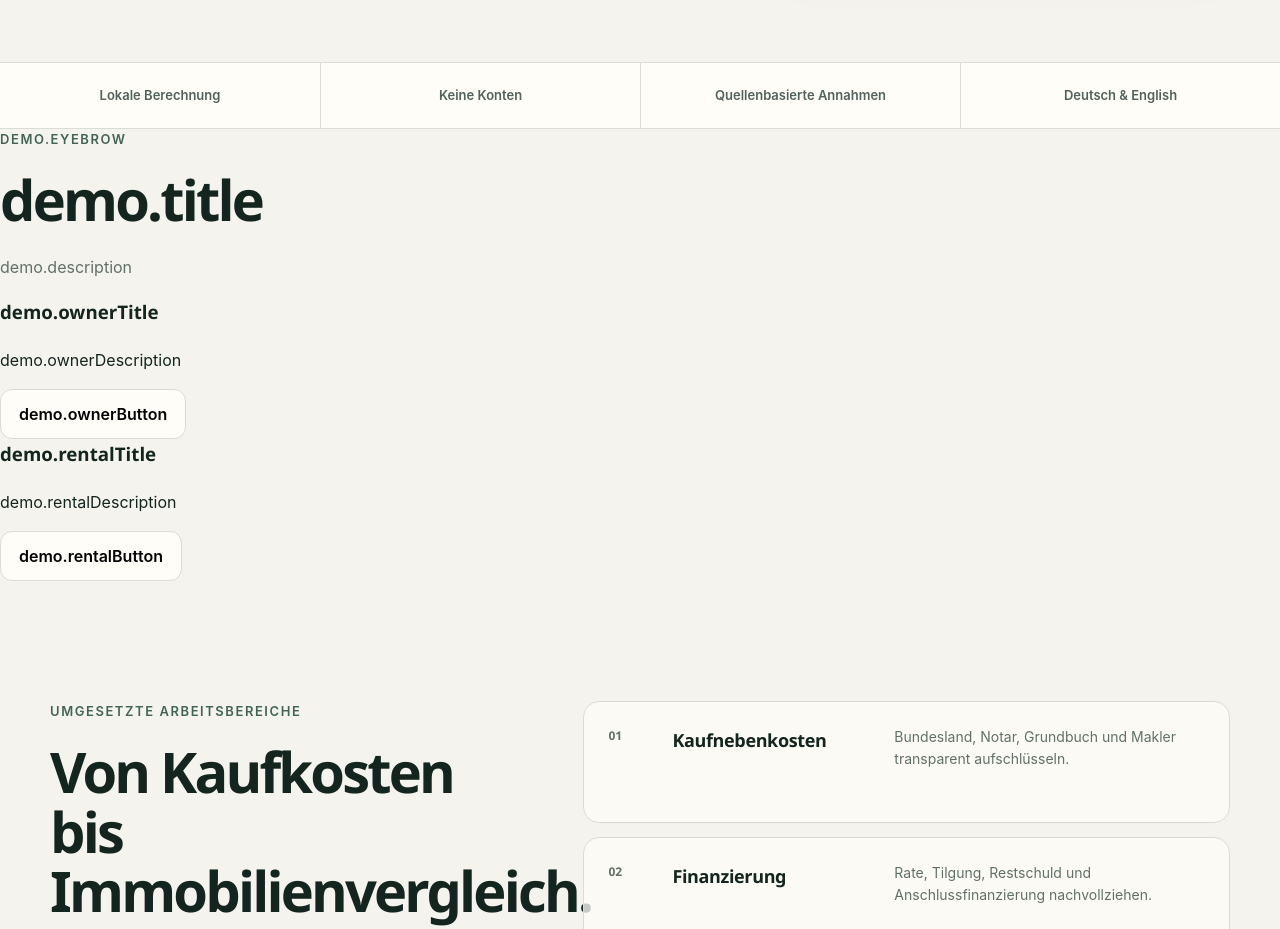
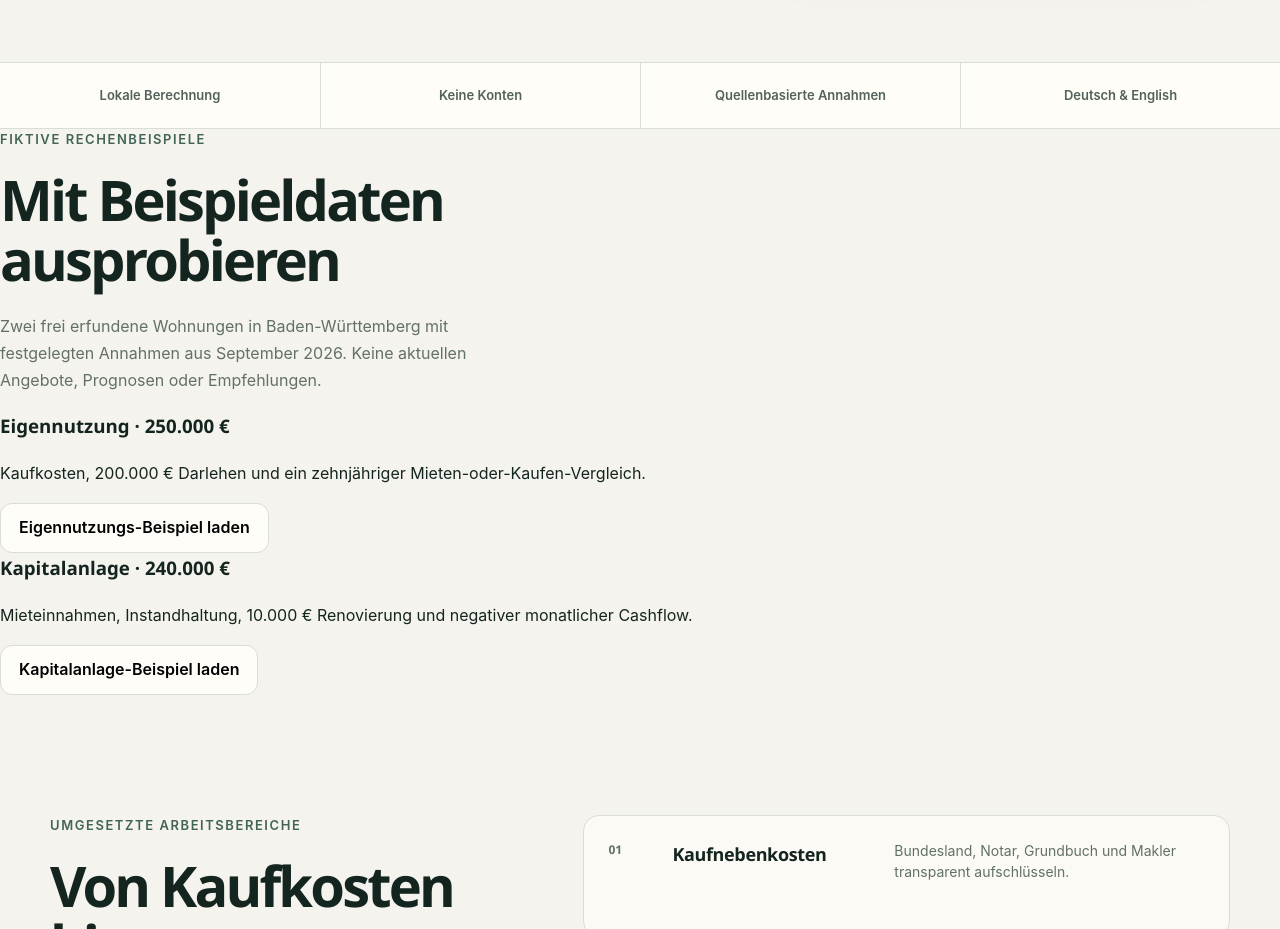
Before and after one commit to Akshat4112/immopilot-de, a React (Vite) app: page / in a window 1280 px wide. Shown: the part 860-1789 px from the top of the page. Built offline with nearby package versions, Linux system fonts and the light colour scheme.

Commit message:
feat(PF-007.1): add bilingual fictional-demo labels and confirmation copy

```diff
--- a/src/i18n/resources.ts
+++ b/src/i18n/resources.ts
@@ -45,6 +45,31 @@ export const resources = {
         ownerAction: 'Für Eigennutzung rechnen',
         rentalAction: 'Kapitalanlage bewerten',
         documentation: 'Dokumentation',
+      },
+      demo: {
+        eyebrow: 'Fiktive Rechenbeispiele',
+        title: 'Mit Beispieldaten ausprobieren',
+        description:
+          'Zwei frei erfundene Wohnungen in Baden-Württemberg mit festgelegten Annahmen aus September 2026. Keine aktuellen Angebote, Prognosen oder Empfehlungen.',
+        ownerTitle: 'Eigennutzung · 250.000 €',
+        ownerDescription:
+          'Kaufkosten, 200.000 € Darlehen und ein zehnjähriger Mieten-oder-Kaufen-Vergleich.',
+        ownerButton: 'Eigennutzungs-Beispiel laden',
+        rentalTitle: 'Kapitalanlage · 240.000 €',
+        rentalDescription:
+          'Mieteinnahmen, Instandhaltung, 10.000 € Renovierung und negativer monatlicher Cashflow.',
+        rentalButton: 'Kapitalanlage-Beispiel laden',
+        confirmTitle: 'Fiktives Beispiel laden?',
+        confirmMessage:
+          'Das Beispiel ersetzt die aktuellen, möglicherweise ungespeicherten Eingaben. Lokal gespeicherte Szenarien bleiben unverändert. Die Zahlen sind rein illustrativ.',
+        confirmButton: 'Beispiel übernehmen',
+        cancelButton: 'Abbrechen',
+        bannerLabel: 'Aktives Rechenbeispiel',
+        fictionalLabel: 'Fiktives Beispiel:',
+        ownerActive: 'Eigennutzung in Baden-Württemberg. Alle Werte sind bearbeitbar und keine Beratung.',
+        rentalActive:
+          'Kapitalanlage in Baden-Württemberg. Alle Werte sind bearbeitbar und keine Beratung.',
+        resetButton: 'Beispiel zurücksetzen',
       },
       preview: {
         label: 'Beispielrechnung',
@@ -1047,6 +1072,30 @@ export const resources = {
         rentalAction: 'Evaluate a rental investment',
         documentation: 'Documentation',
       },
+      demo: {
+        eyebrow: 'Fictional worked examples',
+        title: 'Explore with example inputs',
+        description:
+          'Two fictional Baden-Württemberg apartments with fixed September 2026 assumptions. These are not current listings, forecasts or recommendations.',
+        ownerTitle: 'Own home · €250,000',
+        ownerDescription:
+          'Purchase costs, a €200,000 mortgage and a ten-year rent-versus-buy comparison.',
+        ownerButton: 'Load own-home example',
+        rentalTitle: 'Rental investment · €240,000',
+        rentalDescription:
+          'Rental income, maintenance, a €10,000 renovation budget and negative monthly cash flow.',
+        rentalButton: 'Load rental example',
+        confirmTitle: 'Load fictional example?',
+        confirmMessage:
+          'The example replaces current, potentially unsaved inputs. Locally saved scenarios are left untouched. All figures are illustrative.',
+        confirmButton: 'Use example',
+        cancelButton: 'Cancel',
+        bannerLabel: 'Active worked example',
+        fictionalLabel: 'Fictional example:',
+        ownerActive: 'Owner-occupied property in Baden-Württemberg. Editable inputs, not advice.',
+        rentalActive: 'Rental investment in Baden-Württemberg. Editable inputs, not advice.',
+        resetButton: 'Reset example',
+      },
       preview: {
         label: 'Example calculation',
         title: 'Example scenario',
```
